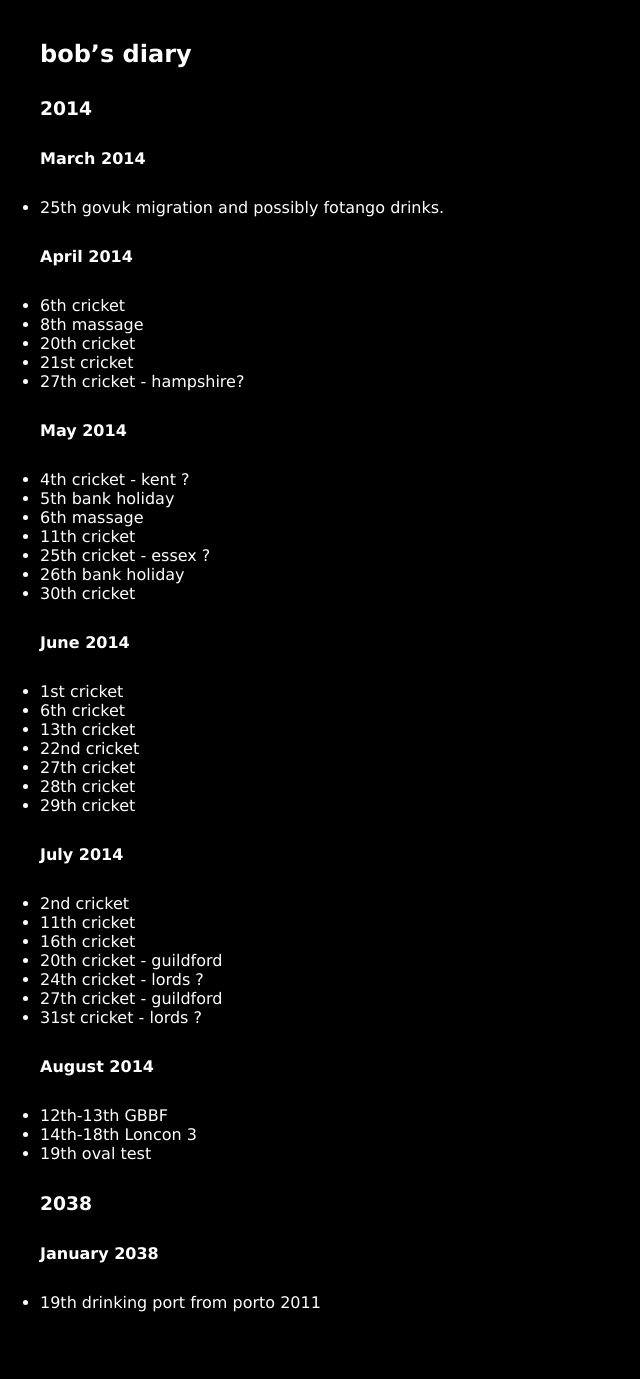
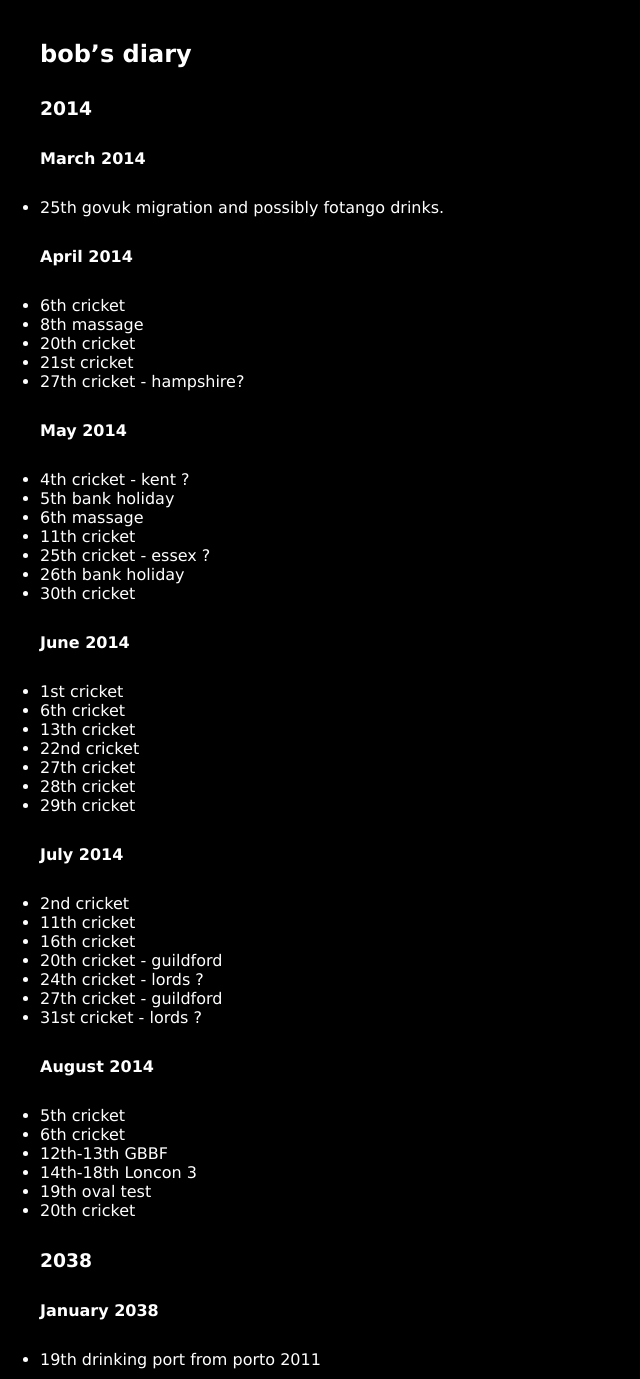
Before and after one commit to rjw1/randomness.org.uk, a Jekyll site: the page built from diary/index.md, in a window 1280 px wide. Shown: the whole page, without its empty margins (0-640 px from the left). Built offline with Jekyll 4.4.1, drawn with Linux system fonts in a browser that asks for light colours; Markdown is read by kramdown in place of the engine named in the settings; before the commit the page ends 1322 px from its top, so only the background shows below that.

Commit message:
cricket in august

```diff
--- a/diary/index.md
+++ b/diary/index.md
@@ -51,10 +51,12 @@ layout: default
 
 #### August 2014 ####
 
+* 5th cricket
+* 6th cricket
 * 12th-13th GBBF
 * 14th-18th Loncon 3
 * 19th oval test
-
+* 20th cricket
 
 ### 2038 ###
 
```
